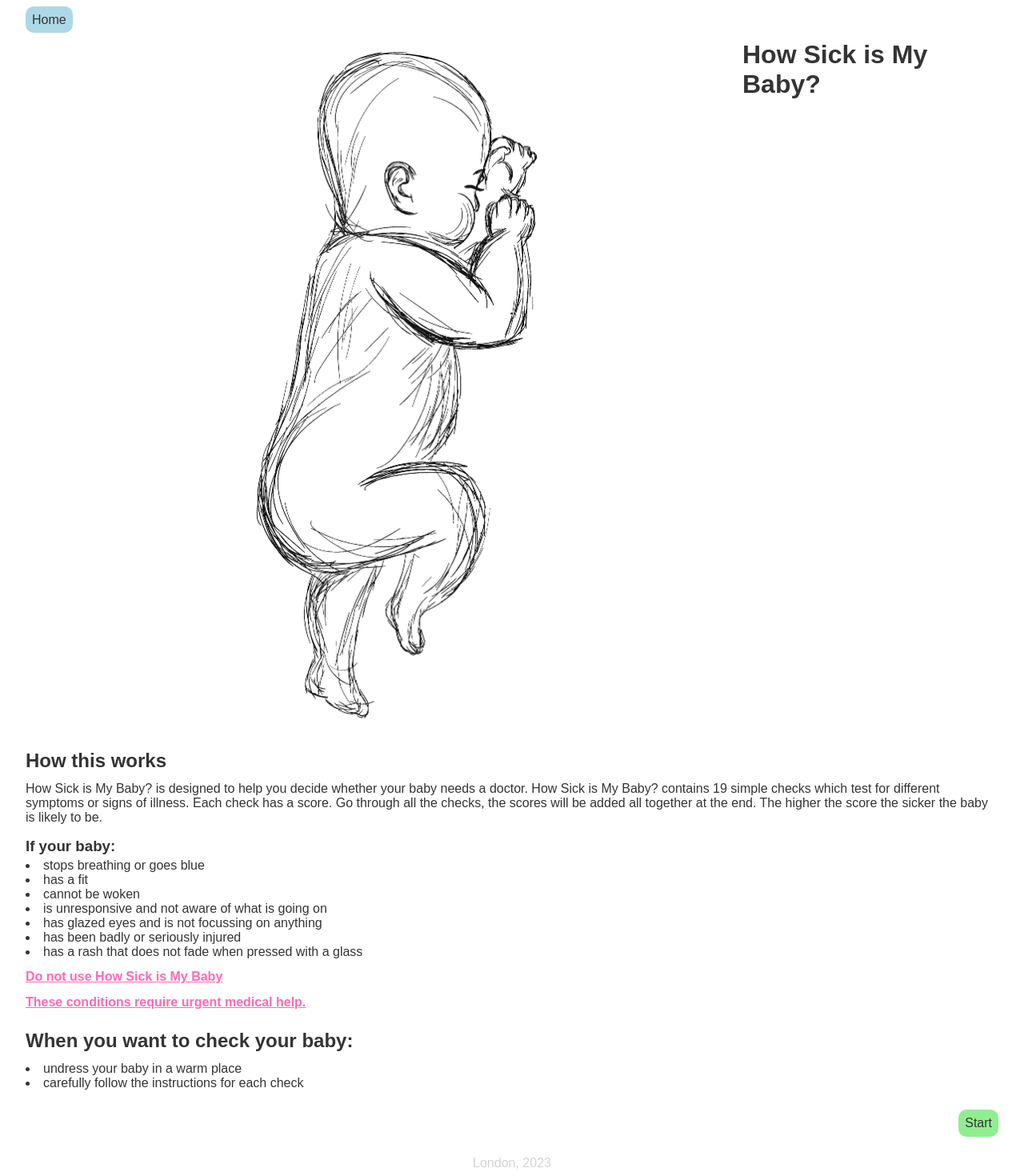
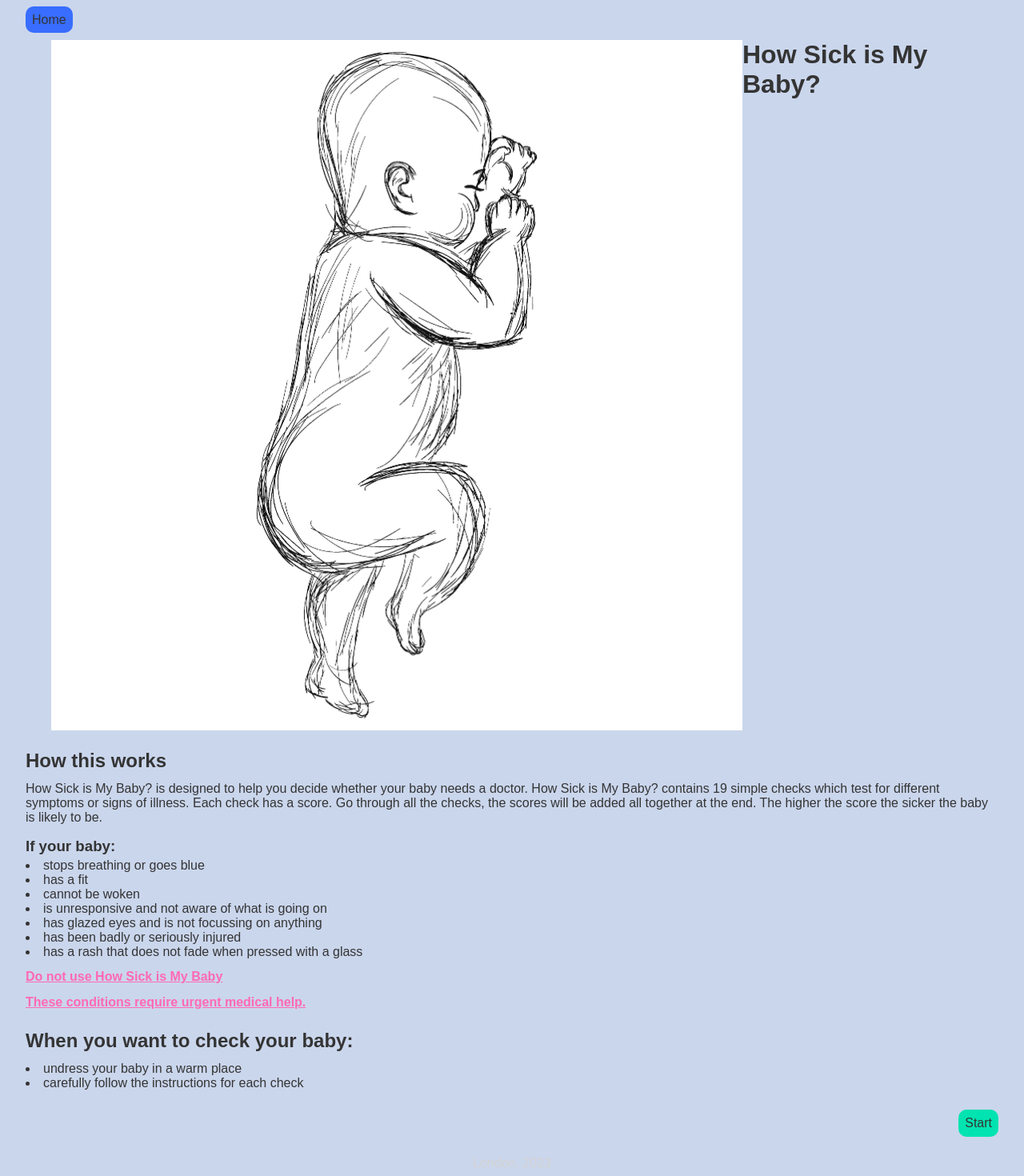
Before and after one commit to LauraPinckney/HowSickIsMyBaby, a React (Create React App) app: page / in a window 1280 px wide. Shown: the top 1470 px of the page at 80% size. Built offline with nearby package versions, Linux system fonts and the light colour scheme.

Commit message:
update to colours and mouse cursor to hand on links

```diff
--- a/src/components/Introduction/Introduction.module.scss
+++ b/src/components/Introduction/Introduction.module.scss
@@ -22,7 +22,7 @@
 
   &Button {
     @include button;
-    border: lightgreen;
-    background-color: lightgreen;
+    border: #01e3b0;
+    background-color: #01e3b0;
   }
 }
--- a/src/components/NavButtons/NavButtons.module.scss
+++ b/src/components/NavButtons/NavButtons.module.scss
@@ -11,15 +11,17 @@
   padding-top: 2em;
   &Button {
     @include button;
-    border: lightsalmon;
-    background-color: lightsalmon;
+    border: #f2ac86;
+    background-color: #f2ac86;
+    cursor: grab;
   }
 }
 .next {
   padding-top: 2em;
   &Button {
     @include button;
-    border: lightgreen;
-    background-color: lightgreen;
+    border: #01e3b0;
+    background-color: #01e3b0;
+    cursor: grab;
   }
 }
--- a/src/components/navbar/Navbar.module.scss
+++ b/src/components/navbar/Navbar.module.scss
@@ -7,6 +7,7 @@
 
 .home {
   @include button;
-  border: lightblue;
-  background-color: lightblue;
+  border: #386dff;
+  background-color: #386dff;
+  cursor: grab;
 }
--- a/src/styles/global.scss
+++ b/src/styles/global.scss
@@ -5,7 +5,7 @@
   box-sizing: border-box;
   font-family: sans-serif, 'Segoe UI', Tahoma, Verdana;
   color: rgb(52, 52, 52);
-  background-color: rgb(255, 255, 255);
+  background-color: #cad6ec;
 }
 
 ol,
```
